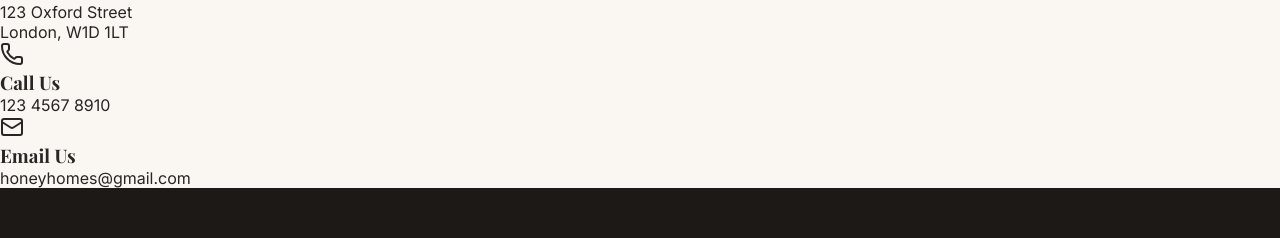
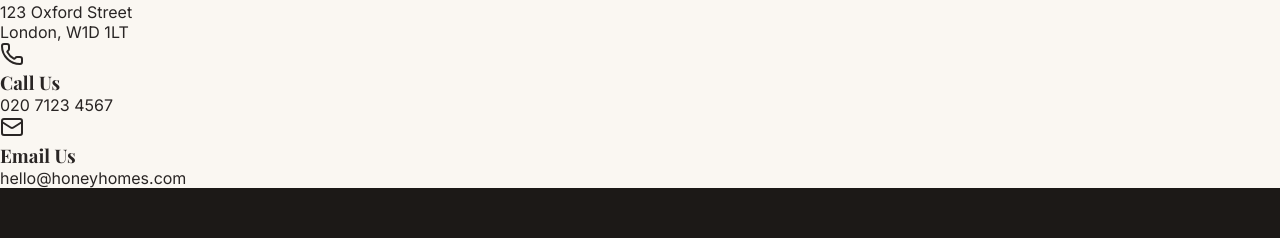
Before and after one commit to p3achijaii/react-coursework, a React (Vite) app: page /contact in a window 1280 px wide. Shown: the part 195-433 px from the top of the page. Built offline with nearby package versions, Linux system fonts and the light colour scheme.

Commit message:
fix contact.jsx: correct div nesting in contact details section

```diff
--- a/src/pages/Contact/Contact.jsx
+++ b/src/pages/Contact/Contact.jsx
@@ -24,7 +24,7 @@ function Contact() {
                 <div className={styles.iconWrapper}>
                   <MapPin size={24} />
                 </div>
-              </div>
+                <div>
                   <h3 className={styles.detailTitle}>Visit Us</h3>
                   <p className={styles.detailText}>
                     123 Oxford Street
@@ -38,9 +38,9 @@ function Contact() {
                 <div className={styles.iconWrapper}>
                   <Phone size={24} />
                 </div>
-          </div>
+                <div>
                   <h3 className={styles.detailTitle}>Call Us</h3>
-          <p className={styles.detailText}>123 4567 8910</p>
+                  <p className={styles.detailText}>020 7123 4567</p>
                 </div>
               </div>
 
@@ -48,9 +48,15 @@ function Contact() {
                 <div className={styles.iconWrapper}>
                   <Mail size={24} />
                 </div>
+                <div>
+                  <h3 className={styles.detailTitle}>Email Us</h3>
+                  <p className={styles.detailText}>hello@honeyhomes.com</p>
                 </div>
-      <h3 className={styles.detailTitle}>Email Us</h3>
-      <p className={styles.detailText}>honeyhomes@gmail.com</p>
+              </div>
+            </div>
+          </div>
+        </div>
+      </div>
     </div>
   );
 }
```
Lines whose indentation alone changed are shown as unchanged.
